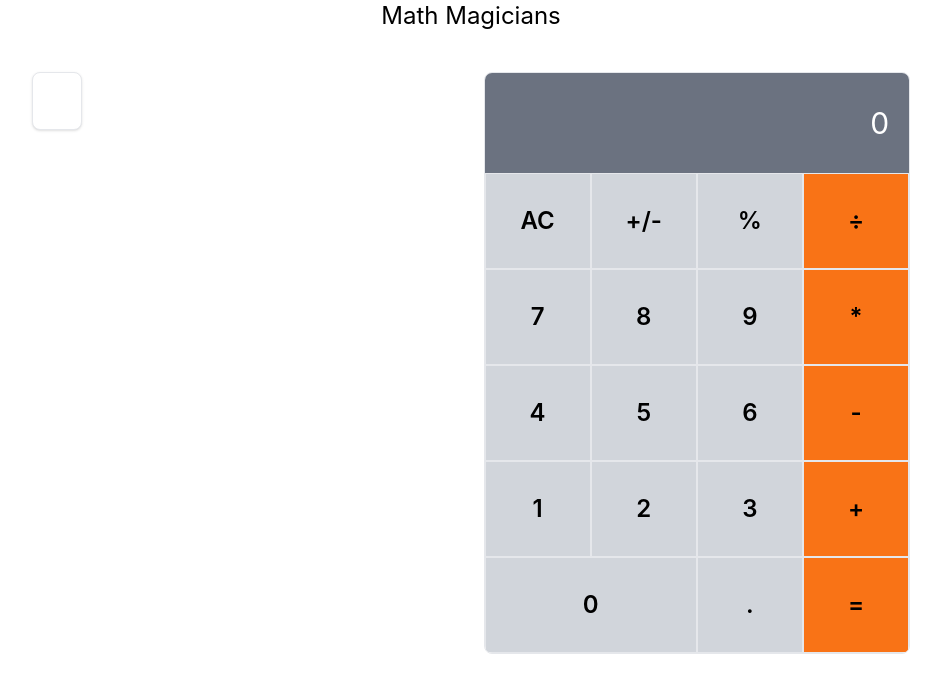
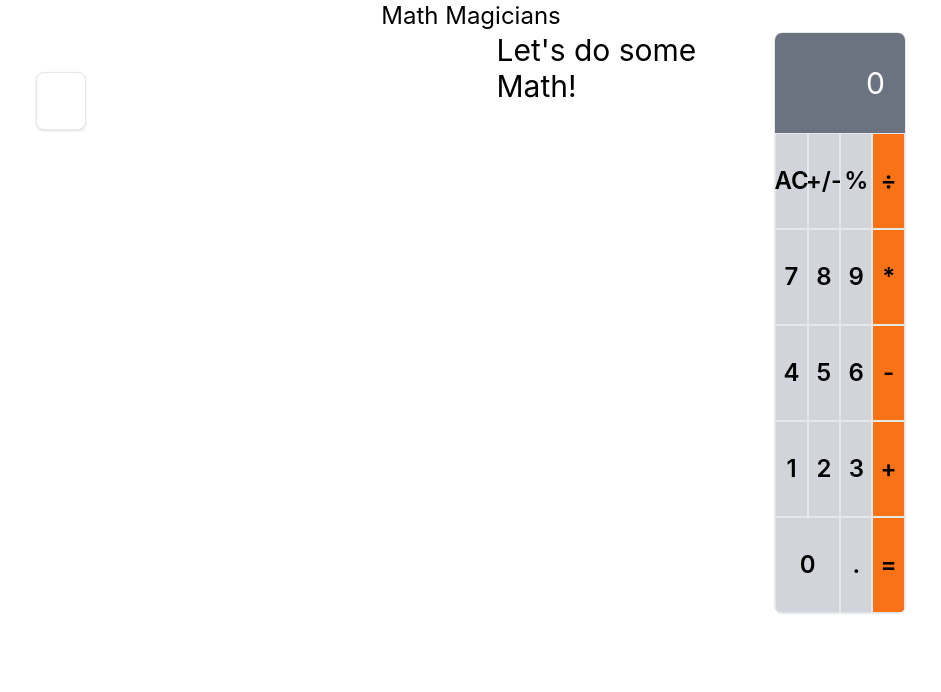
Before and after one commit to abel-tefera/math-magicians, a React (Create React App) app: page / in a window 1280 px wide. Shown: the top 692 px of the page, without its empty margins (169-1110 px from the left). Built offline with nearby package versions, Linux system fonts and the light colour scheme; no server answers.

Commit message:
Adjusted styling

```diff
--- a/src/components/Calculator.js
+++ b/src/components/Calculator.js
@@ -11,8 +11,12 @@
   });
 
   return (
-    <div className="overflow-hidden mt-10 mb-2 border rounded-lg lg:w-2/6 md:w-3/6 sm:w-4/6">
-      <div className="">
+    <div className="flex flex-row justify-between mx-16">
+      <div>
+        <h1 className="text-3xl">Let&apos;s do some Math!</h1>
+      </div>
+      <div className="overflow-hidden mb-2 border rounded-lg lg:w-2/6 md:w-3/6 sm:w-4/6">
+        <div className="self-center">
           <div className="pt-8 px-5 pb-8 text-white bg-gray-500 text-right text-3xl">
             {calc.next === null
               ? calc.total === null
@@ -42,6 +46,7 @@
           ))}
         </div>
       </div>
+    </div>
   );
 };
 
--- a/src/components/Quotes.js
+++ b/src/components/Quotes.js
@@ -29,7 +29,7 @@
   }, [setQuote]);
 
   return loading ? (
-    <div role="status" className="mt-10">
+    <div role="status" className="mt-10 mx-16">
       <svg
         aria-hidden="true"
         className="w-8 h-8 mr-2 text-gray-200 animate-spin dark:text-gray-600 fill-blue-600"
@@ -49,7 +49,7 @@
       <span className="sr-only">Loading...</span>
     </div>
   ) : (
-    <div className="block max-w-sm p-6 bg-white border border-gray-200 rounded-lg shadow hover:bg-gray-100 dark:bg-gray-800 dark:border-gray-700 dark:hover:bg-gray-700 self-start text-start cursor-pointer mt-10">
+    <div className="block max-w-sm p-6 bg-white border border-gray-200 rounded-lg shadow hover:bg-gray-100 dark:bg-gray-800 dark:border-gray-700 dark:hover:bg-gray-700 self-start text-start cursor-pointer mt-10 mx-16">
       <h5 className="mb-2 text-2xl font-bold tracking-tight text-gray-900 dark:text-white">
         {quote && quote.author}
       </h5>
```
Lines whose indentation alone changed are shown as unchanged.
